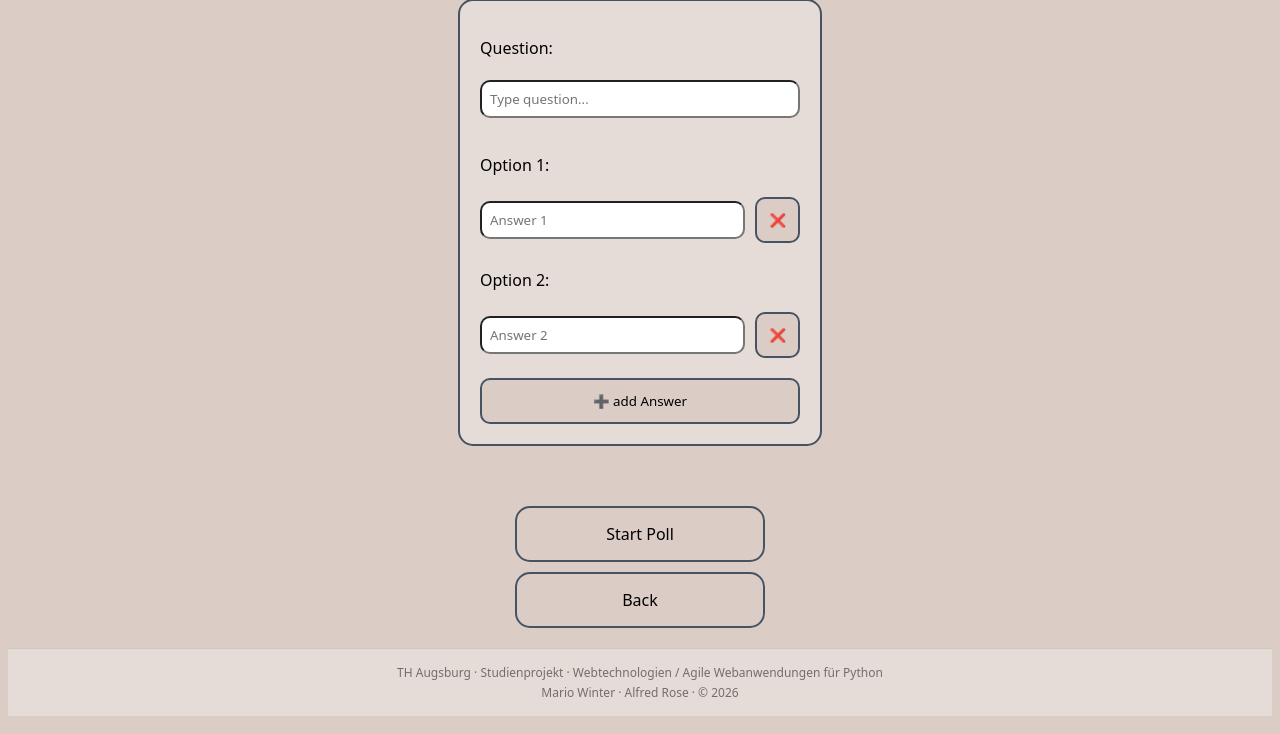
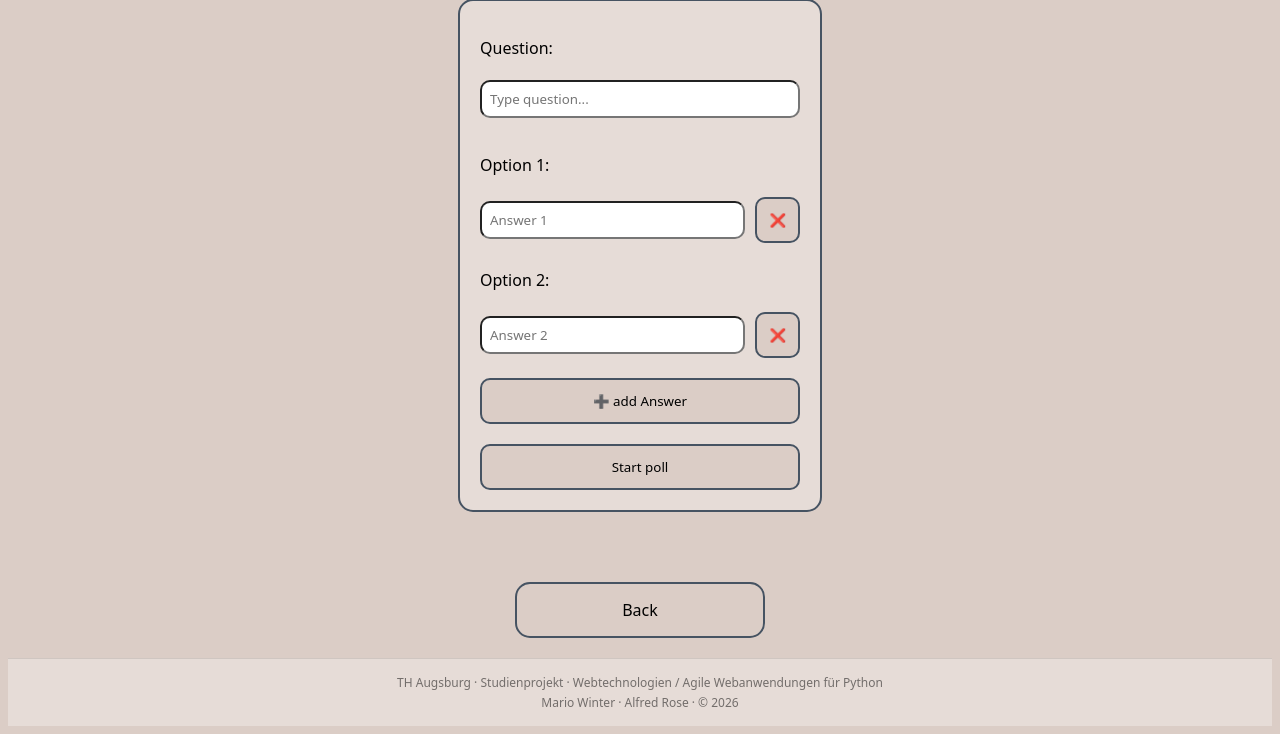
Before and after one commit to winterm99/pick_project, a Flask app: page /create in a window 1280 px wide. Shown: the part 177-911 px from the top of the page. Run offline with Flask 3, Linux system fonts and the light colour scheme.

Commit message:
Navigation gefixed

```diff
--- a/templates/create.html
+++ b/templates/create.html
@@ -46,12 +46,14 @@
 
             <button type="button" onclick="addAnswer()">➕ add Answer</button>
 
+            <button type="submit">Start poll</button>
+
         </form>
 
         <!--Ab hier bis Zeile 55 ists Buggy, check aber nicht wie man fixt. wenn zbs <a href="/">Back</a> schreibst, gehts wieder-->
 
         <div class="buttons">
-            <a href="{{ url_for('poll') }}">Start Poll</a>
+
             <div>
 
                 <div class="buttons">
--- a/templates/index.html
+++ b/templates/index.html
@@ -11,7 +11,7 @@
 <body>
 	<header>
 		<div id="Logo">
-			<img src="static\Icons\pickrLogo.svg">
+			<img src="{{ url_for('static', filename='Icons/pickrLogo.svg') }}">
 		</div>
 	</header>
 
```
